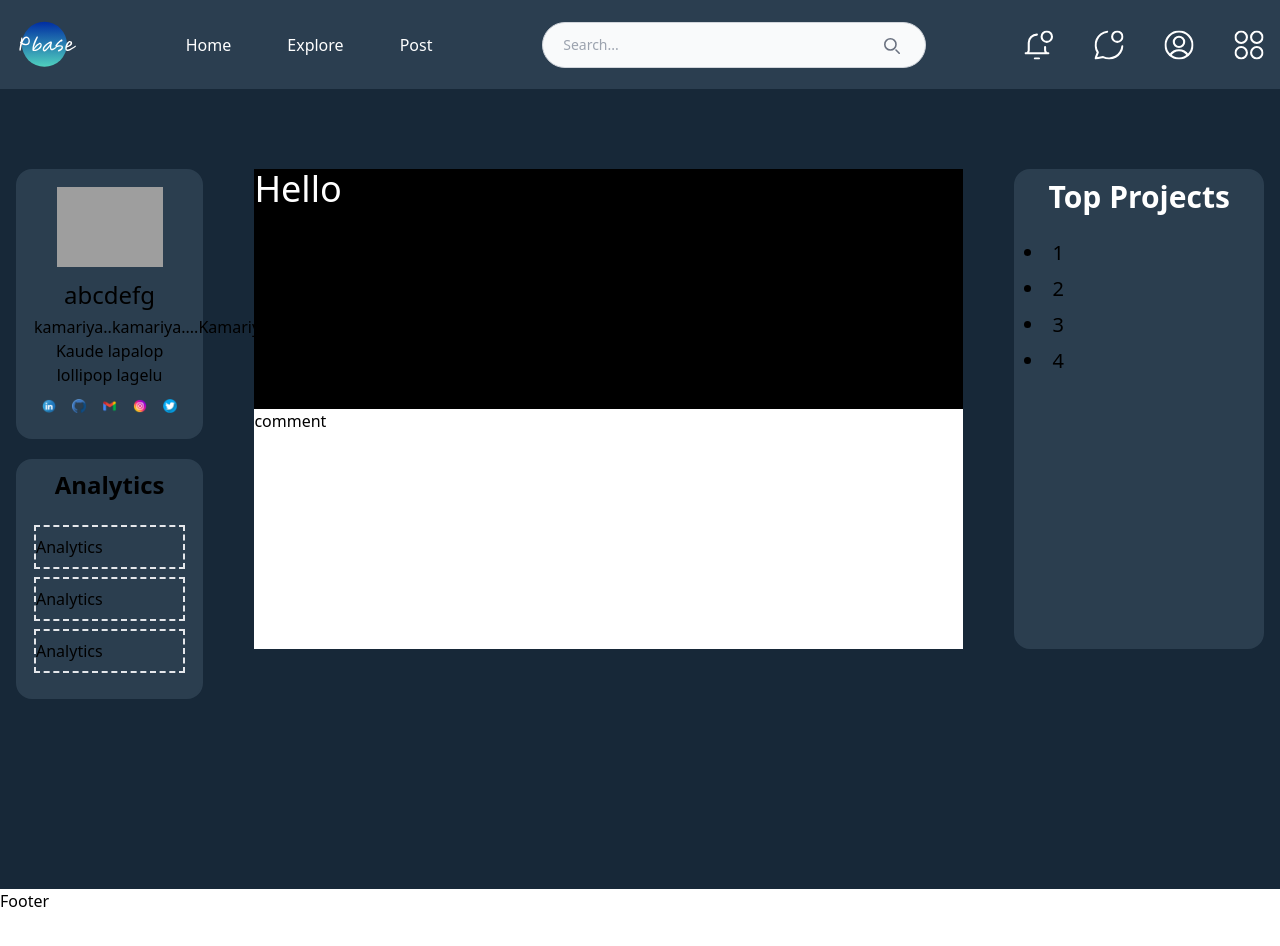
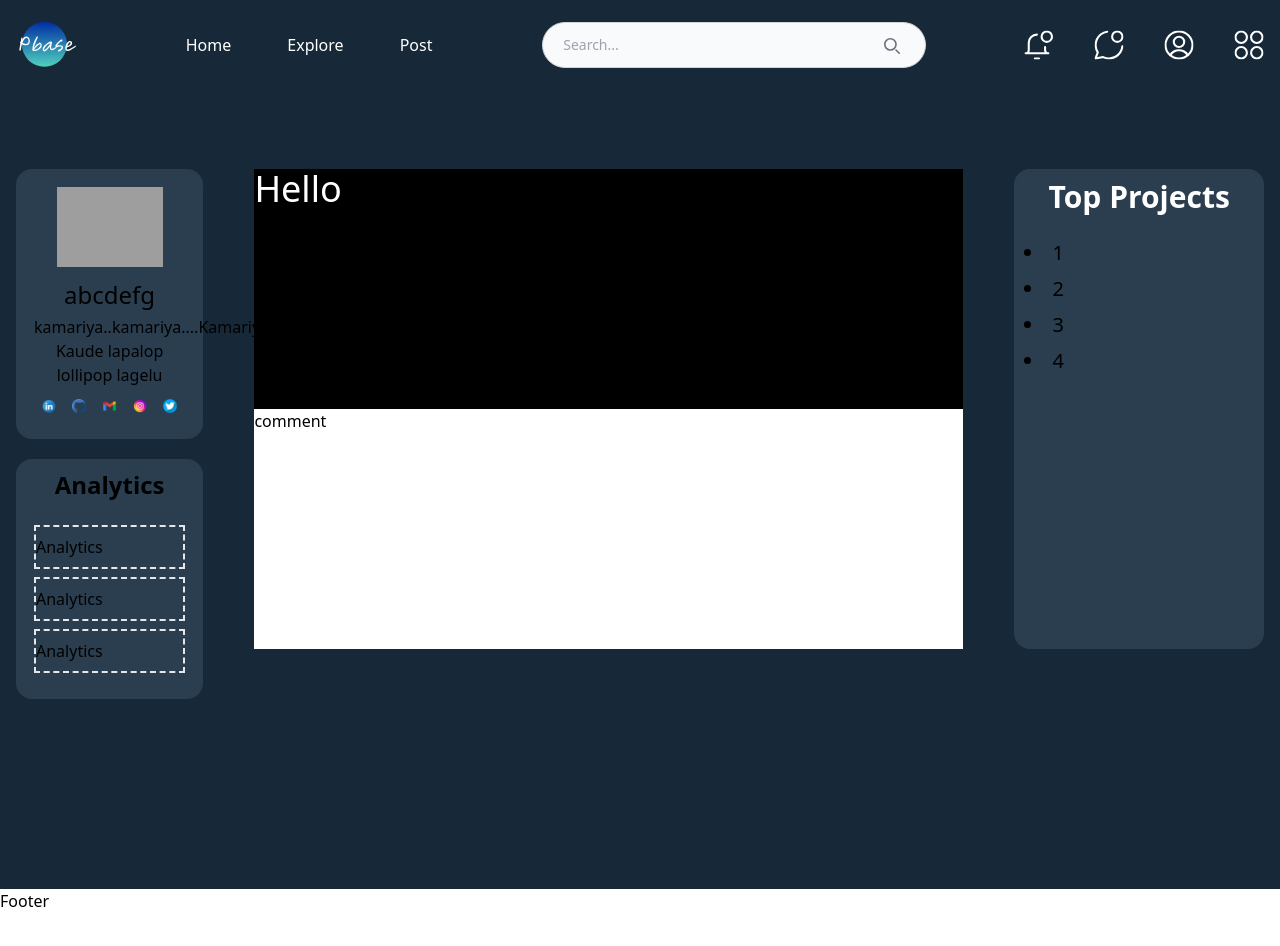
Before and after one commit to TanishqN18/SIH, a Next.js app: page / in a window 1280 px wide. Shown: the top 946 px of the page. Built offline with nearby package versions, Linux system fonts and the light colour scheme; grey boxes are pictures that could not be loaded.

Commit message:
color changed

```diff
--- a/components/Navbar/Navbar.js
+++ b/components/Navbar/Navbar.js
@@ -5,7 +5,7 @@ const Navbar=()=>{
     return(
         <>
 
-<nav class="bg-[#2B3E50]">
+<nav class="bg-[#172938]">
   <div class=" flex items-center justify-between p-4">
   <a href="" class="flex items-center">
       <Image src='/logo.svg' alt="Pbase" width={60}height={60} />
```
